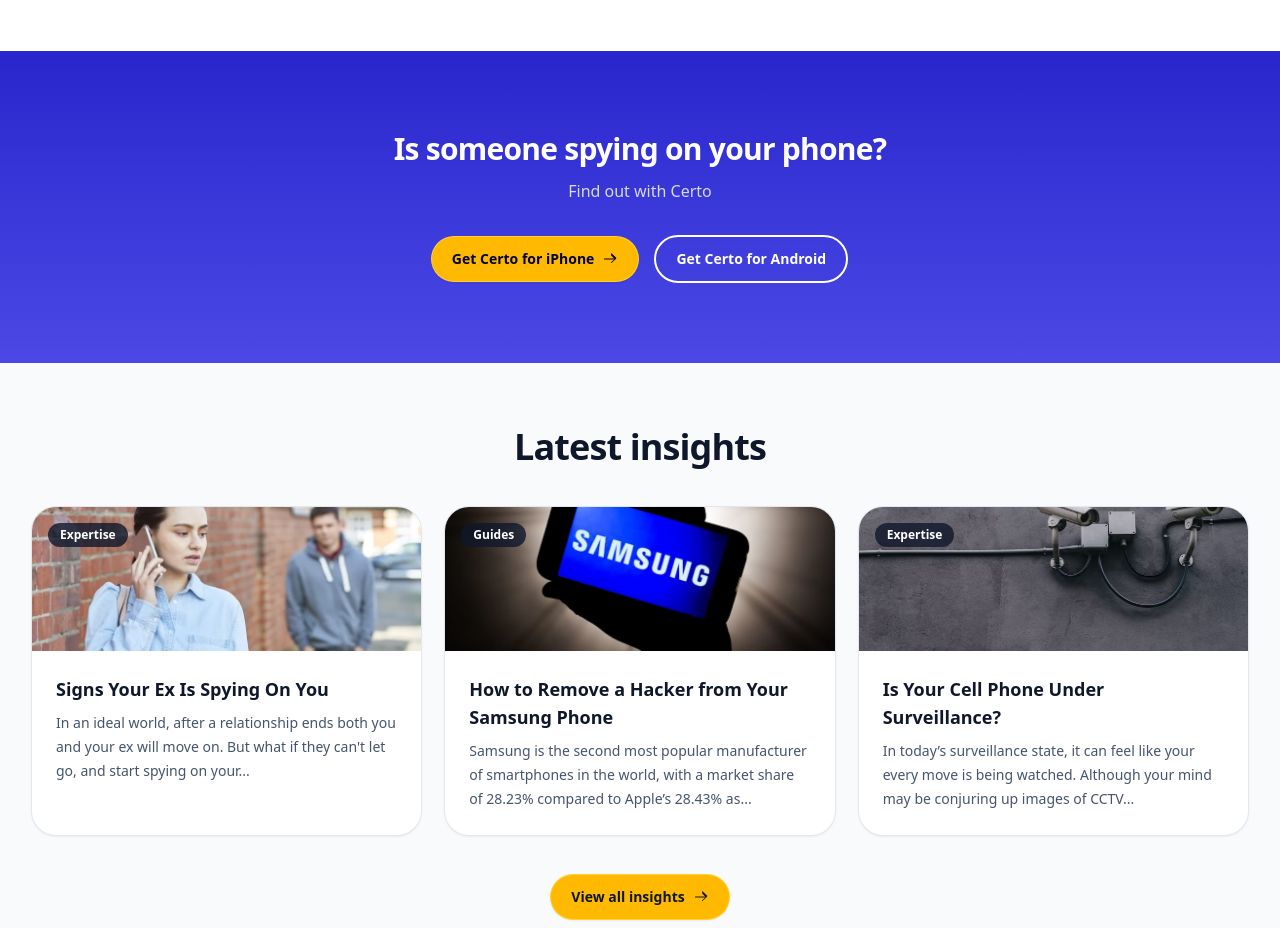
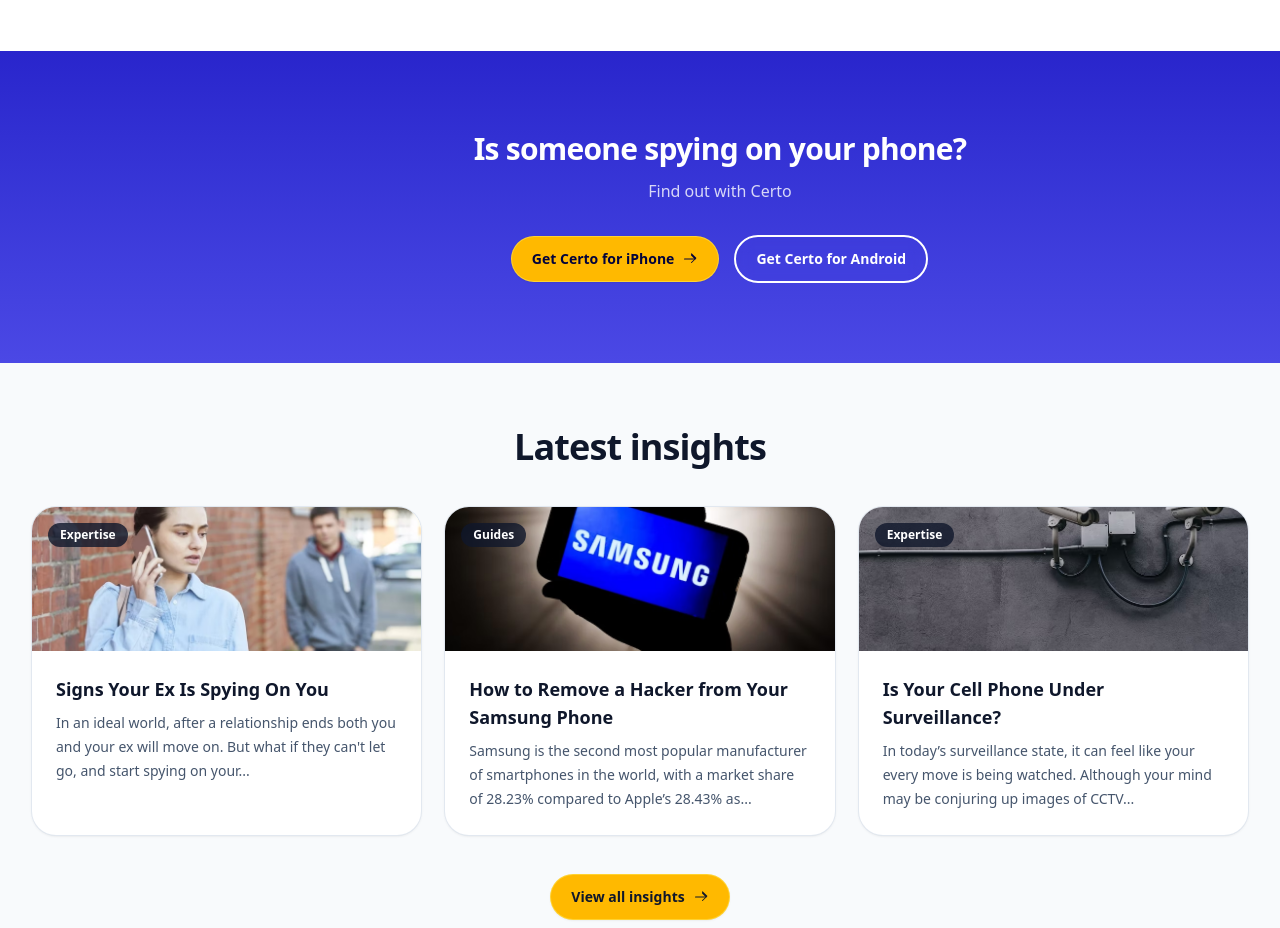
Before and after one commit to Neurvinch/certo, a React app in the folder frontend/: page / in a window 1280 px wide. Shown: the part 1300-2228 px from the top of the page. Built offline with nearby package versions, Linux system fonts and the light colour scheme; the HTML template or start-up script is replaced by a standard one.

Commit message:
te width and hiegth are done

```diff
--- a/frontend/src/component/Spying.jsx
+++ b/frontend/src/component/Spying.jsx
@@ -3,7 +3,7 @@
 const Spying = () => {
   return (
     <section className="relative overflow-hidden bg-linear-to-b from-[#2925CC] to-[#4B48E5] py-16 sm:py-20">
-      <div className="mx-auto max-w-7xl px-4 text-center sm:px-6 lg:px-8">
+      <div className="mx-auto min-w-[1440px] max-h-[] px-4 text-center sm:px-6 lg:px-8">
         <h2 className="text-2xl font-extrabold tracking-tight text-white sm:text-3xl">
           Is someone spying on your phone?
         </h2>
```
